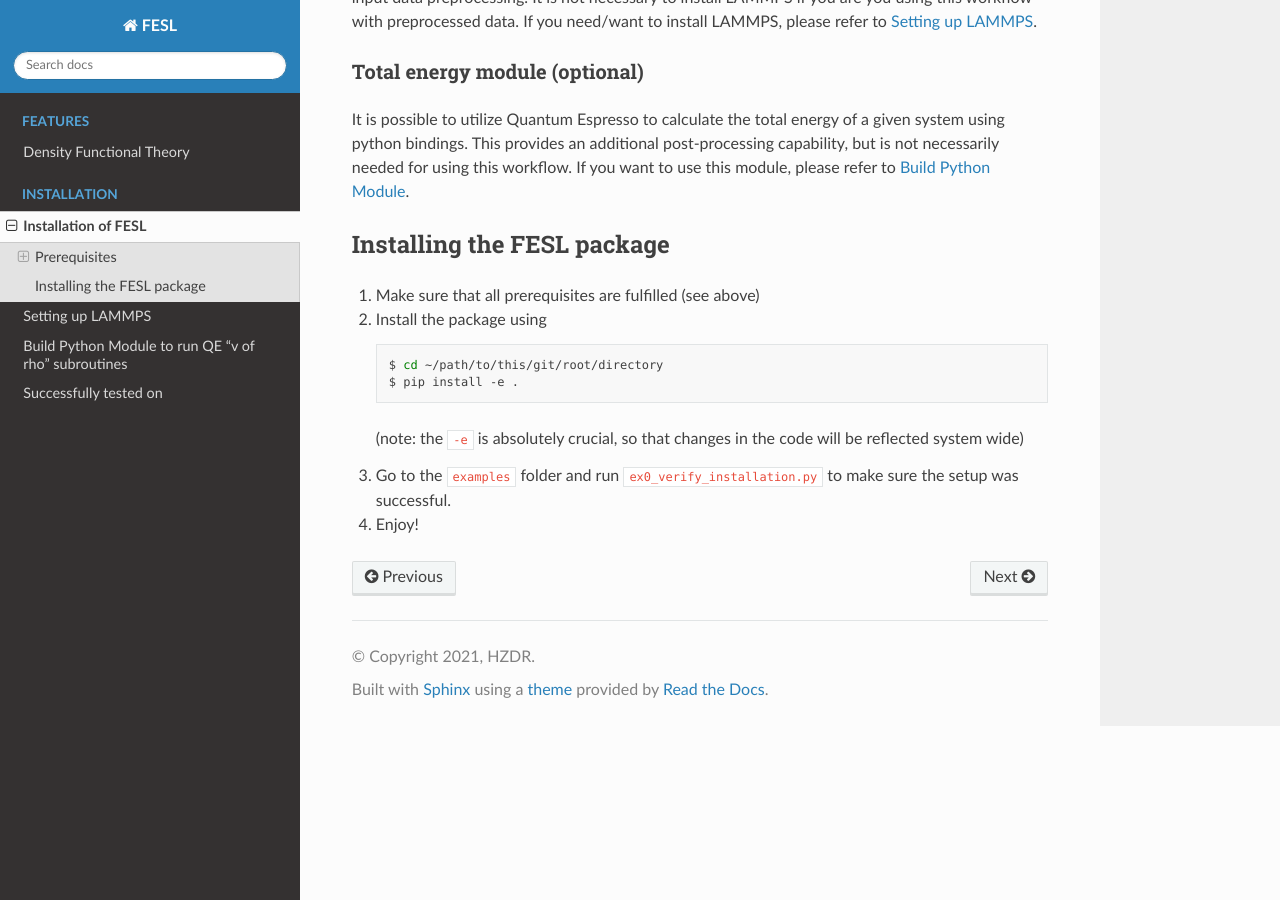
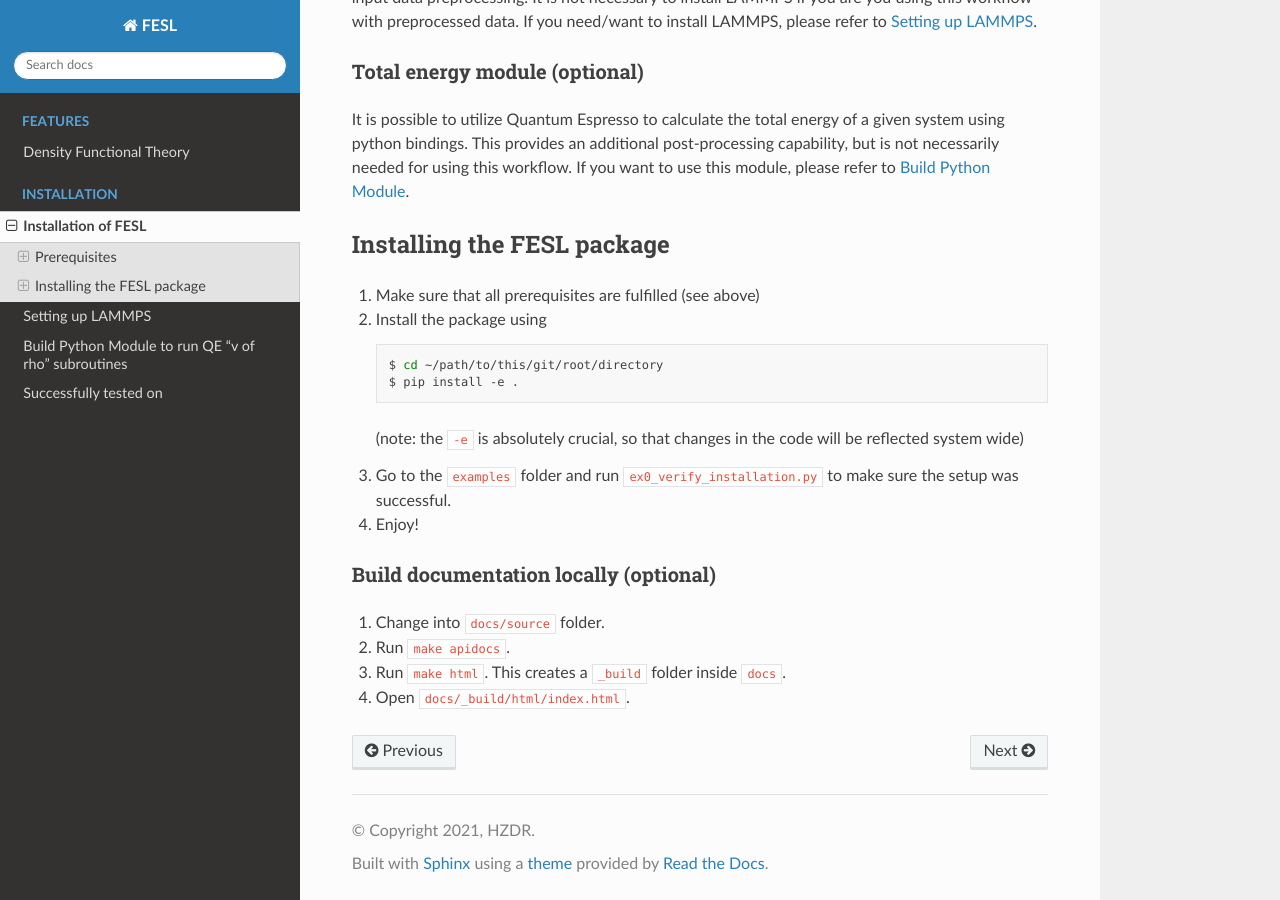
Before and after one commit to mala-project/mala, a Sphinx documentation site: the page built from docs/source/install/README.md, in a window 1280 px wide and 900 px high, scrolled down 1863 px. Built offline with Sphinx 7.4.7 and the Read the Docs theme 2.0.0, drawn with Linux system fonts in a browser that asks for light colours; pages that are not in the unit, such as notebooks, are missing from menus.

Commit message:
Add instructions for building documentation locally

```diff
--- a/docs/source/install/README.md
+++ b/docs/source/install/README.md
@@ -101,3 +101,11 @@
 3. Go to the `examples` folder and run `ex0_verify_installation.py` to make
 sure the setup was successful.
 4. Enjoy!
+
+
+### Build documentation locally (optional)
+
+1. Change into `docs/source` folder.
+2. Run `make apidocs`.
+3. Run `make html`. This creates a `_build` folder inside `docs`.
+4. Open `docs/_build/html/index.html`.
```
